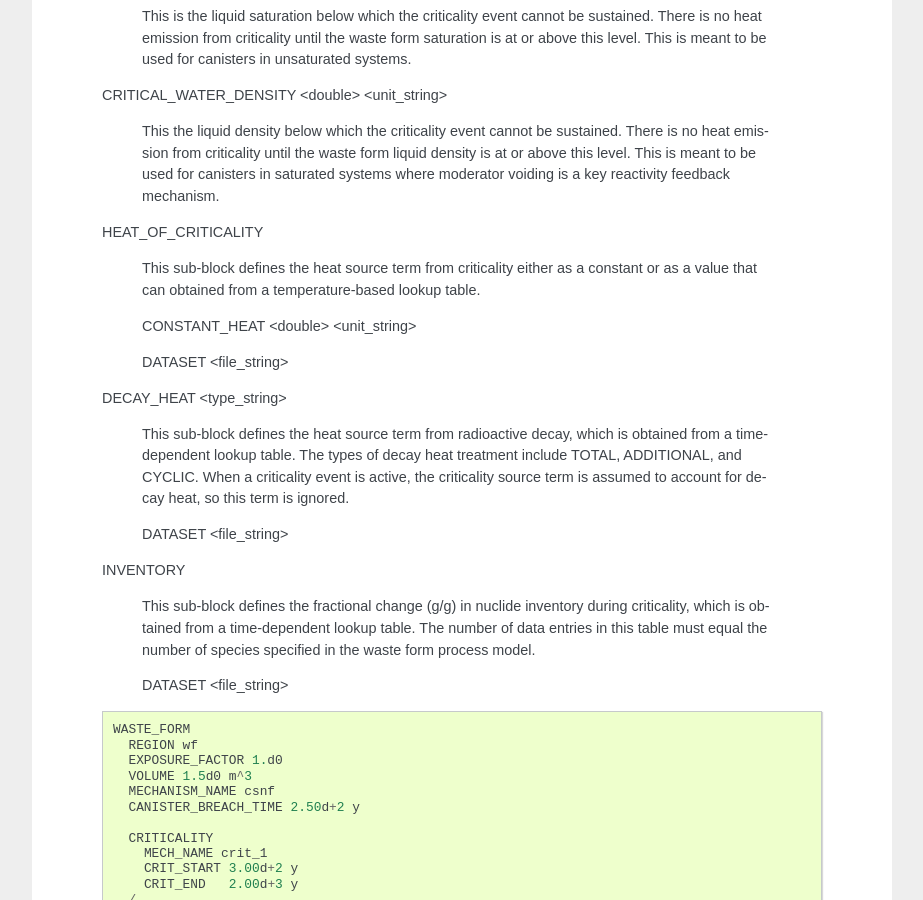
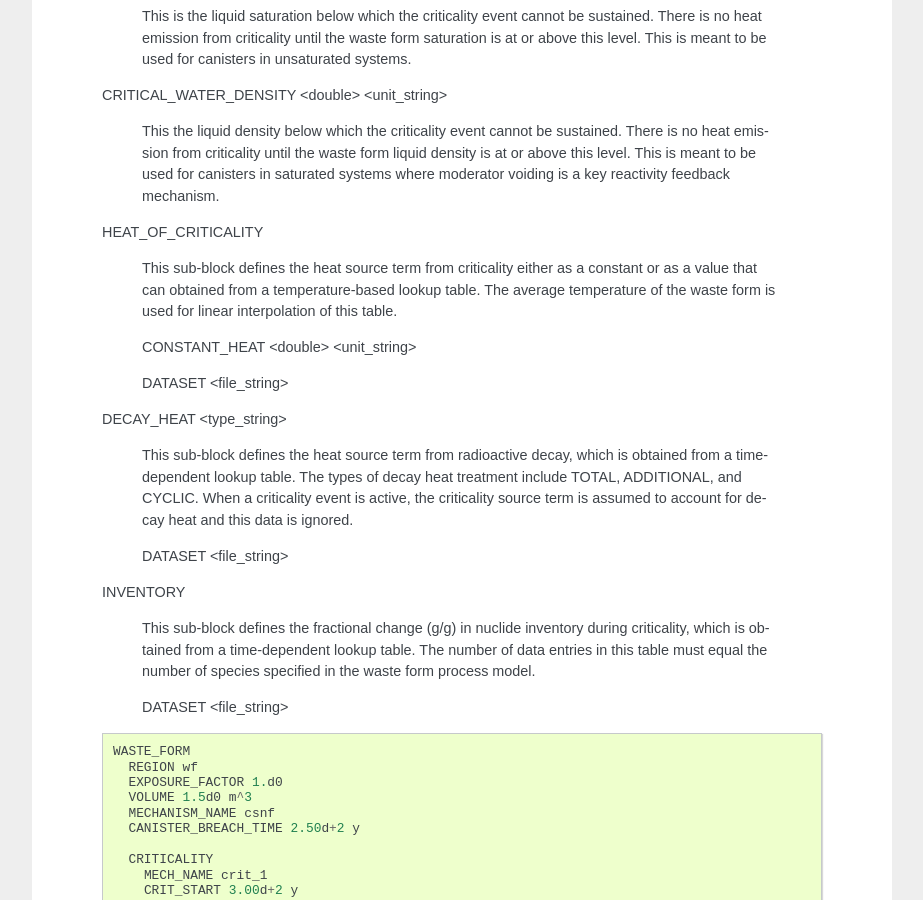
Before and after one commit to Miracloon/pflotran-documentation, a Sphinx documentation site: the page built from source/user_guide/cards/gdsa/waste_form_general_card.rst, in a window 1280 px wide and 900 px high, scrolled down 12628 px. Shown: the whole window, without its empty margins (318-1241 px from the left). Built offline with Sphinx 7.4.7, drawn with Linux system fonts in a browser that asks for light colours; some of the changed text lies outside the part shown.

Commit message:
DPC-39: Changed ideal gas constant variable to script R. Added further detail to heat of criticality.

```diff
--- a/source/user_guide/cards/gdsa/waste_form_general_card.rst
+++ b/source/user_guide/cards/gdsa/waste_form_general_card.rst
@@ -399,9 +399,9 @@
 
     :math:`V_{s,i+1}=V_{s,i}-\frac{R_{i+1}\cdot(t_{i+1}-t_{i})}{M_{0}}`
 
-    The corrosion rate is governed by an Arrhenius term using the average temperature of the waste form :math:`\bar{T}`, the total spacer grid surface area :math:`A_{0}`, and a saturation-dependent term :math:`f_{S}(S_{l})`, where :math:`R` is the ideal gas constant:
+    The corrosion rate is governed by an Arrhenius term using the average temperature of the waste form :math:`\bar{T}`, the total spacer grid surface area :math:`A_{0}`, and a saturation-dependent term :math:`f_{S}(S_{l})`, where :math:`\mathcal{R}` is the ideal gas constant:
 
-    :math:`R_{i+1}=f_{S}(S_{l,i+1})\cdot A_{0}\cdot\mathcal{C}\exp{\left(-\frac{Q}{R\bar{T}_{i+1}}\right)}`
+    :math:`R_{i+1}=f_{S}(S_{l,i+1})\cdot A_{0}\cdot\mathcal{C}\exp{\left(-\frac{Q}{\mathcal{R}\bar{T}_{i+1}}\right)}`
 
     The saturation-dependent term modifies the corrosion rate depending on an exposure level :math:`S_{l}^{exp}`, which is the saturation for which the spacer grids are considered fully-inundated with water. When the saturation of the waste form is at or above this limit, the corrosion rate is unaffected. Otherwise, the rate is reduced proportionally based on the saturation.
 
@@ -718,7 +718,7 @@
 
  HEAT_OF_CRITICALITY
 
-  This sub-block defines the heat source term from criticality either as a constant or as  a value that can obtained from a temperature-based lookup table.
+  This sub-block defines the heat source term from criticality either as a constant or as a value that can obtained from a temperature-based lookup table. The average temperature of the waste form is used for linear interpolation of this table.
 
   CONSTANT_HEAT <double> <unit_string>
 
@@ -726,7 +726,7 @@
 
  DECAY_HEAT <type_string>
 
-  This sub-block defines the heat source term from radioactive decay, which is obtained from a time-dependent lookup table. The types of decay heat treatment include TOTAL, ADDITIONAL, and CYCLIC. When a criticality event is active, the criticality source term is assumed to account for decay heat, so this term is ignored.
+  This sub-block defines the heat source term from radioactive decay, which is obtained from a time-dependent lookup table. The types of decay heat treatment include TOTAL, ADDITIONAL, and CYCLIC. When a criticality event is active, the criticality source term is assumed to account for decay heat and this data is ignored.
 
   DATASET <file_string>
 
```
